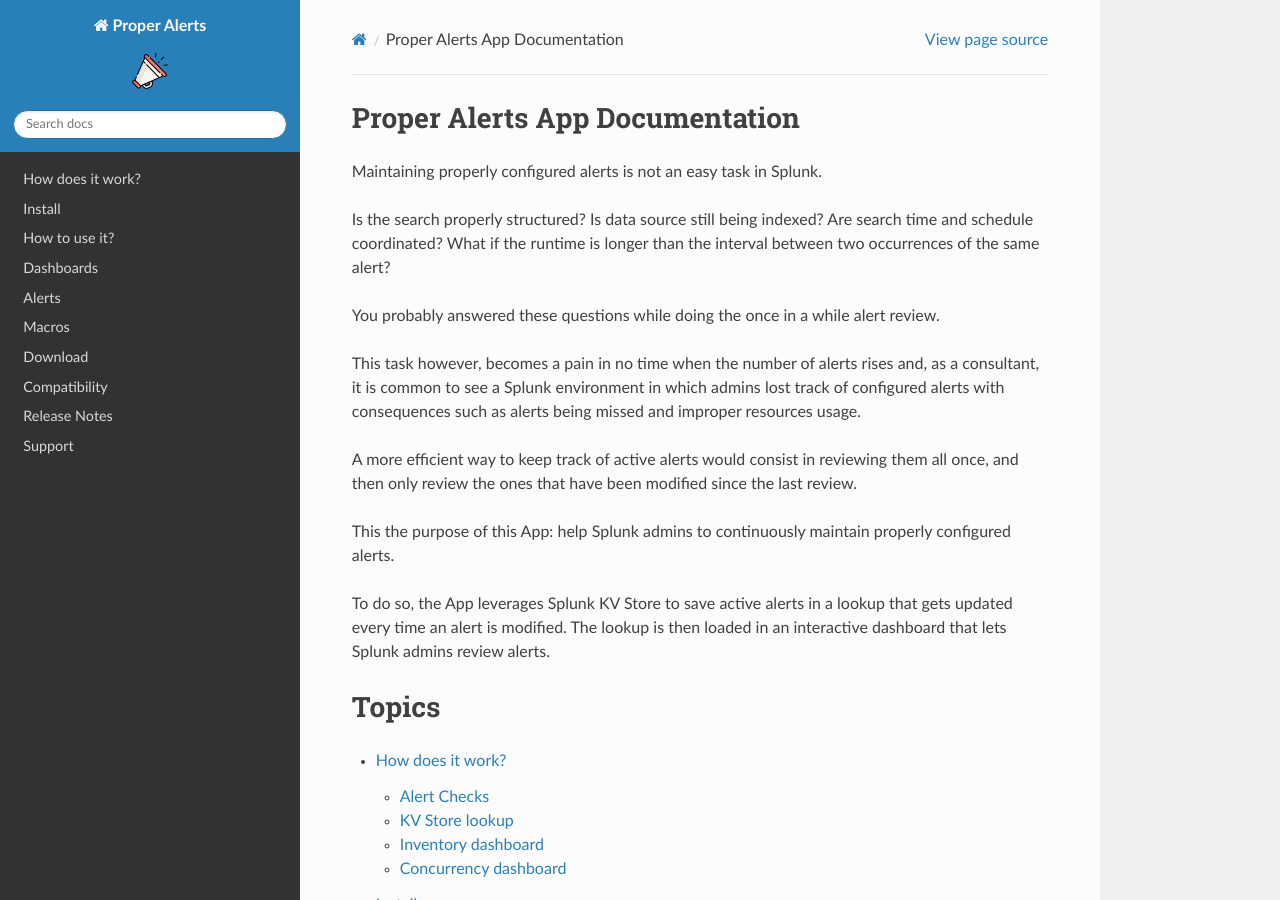
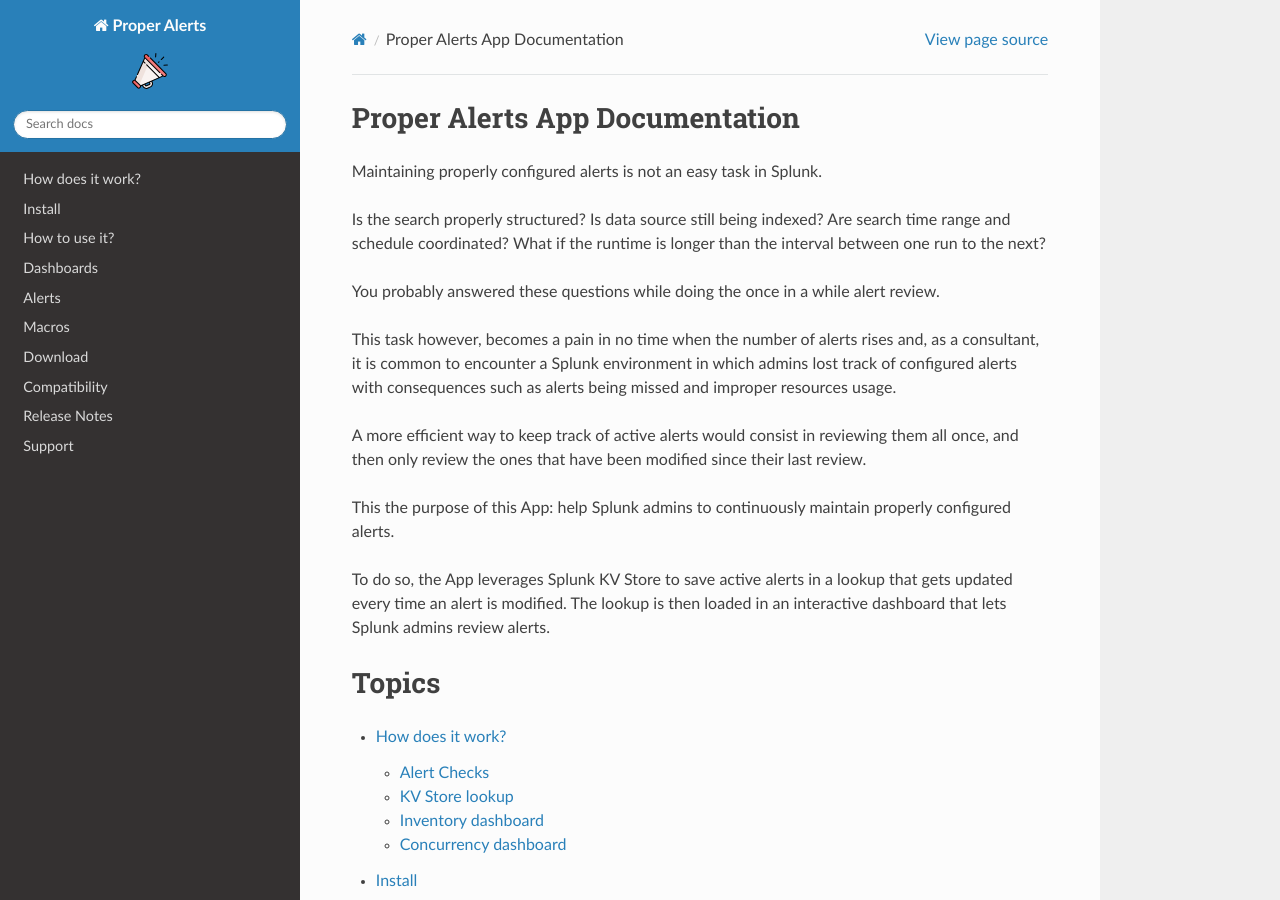
Before and after one commit to a-l-h/splunk-app-proper-alerts, a Sphinx documentation site: the page built from doc/index.rst, in a window 1280 px wide and 900 px high. Built offline with Sphinx 7.4.7 and the Read the Docs theme 2.0.0, drawn with Linux system fonts in a browser that asks for light colours.

Commit message:
Update index.rst

```diff
--- a/doc/index.rst
+++ b/doc/index.rst
@@ -3,18 +3,17 @@
 
 Maintaining properly configured alerts is not an easy task in Splunk.
 
-Is the search properly structured? Is data source still being indexed? Are search time and schedule coordinated? What if the runtime is longer than the interval between two occurrences of the same alert?
+Is the search properly structured? Is data source still being indexed? Are search time range and schedule coordinated? What if the runtime is longer than the interval between one run to the next?
 
 You probably answered these questions while doing the once in a while alert review.
 
-This task however, becomes a pain in no time when the number of alerts rises and, as a consultant, it is common to see a Splunk environment in which admins lost track of configured alerts with consequences such as alerts being missed and improper resources usage.
+This task however, becomes a pain in no time when the number of alerts rises and, as a consultant, it is common to encounter a Splunk environment in which admins lost track of configured alerts with consequences such as alerts being missed and improper resources usage.
 
-A more efficient way to keep track of active alerts would consist in reviewing them all once, and then only review the ones that have been modified since the last review.
+A more efficient way to keep track of active alerts would consist in reviewing them all once, and then only review the ones that have been modified since their last review.
 
 This the purpose of this App: help Splunk admins to continuously maintain properly configured alerts.
 
 To do so, the App leverages Splunk KV Store to save active alerts in a lookup that gets updated every time an alert is modified. The lookup is then loaded in an interactive dashboard that lets Splunk admins review alerts.
-
 
 Topics
 ======
```
